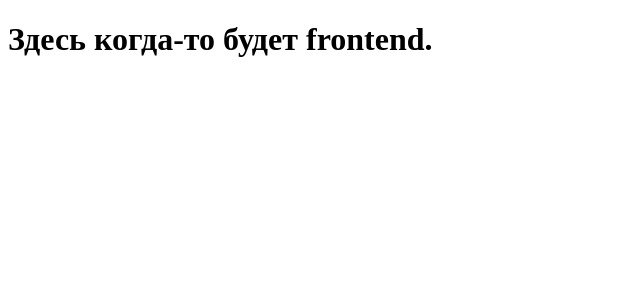
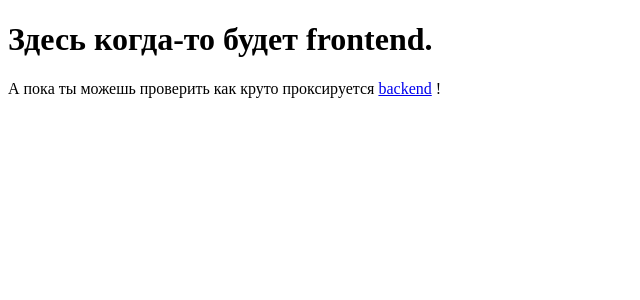
Before and after one commit to 2eFoLt/mpt-kpi, a Vue app in the folder frontend/: page / in a window 1280 px wide. Shown: the top 300 px of the page, without its empty margins (0-640 px from the left). Built offline with nearby package versions, Linux system fonts and the light colour scheme.

Commit message:
compose initial commit

```diff
--- a/frontend/src/App.vue
+++ b/frontend/src/App.vue
@@ -1,5 +1,10 @@
 <template>
   <h1>Здесь когда-то будет frontend.</h1>
+  <p>
+    А пока ты можешь проверить как круто проксируется
+    <a href="/api">backend</a>
+    !
+  </p>
 </template>
 
 <script>
```
Also changed, not shown: 1 other file (tests, documents, lock files or other folders).
